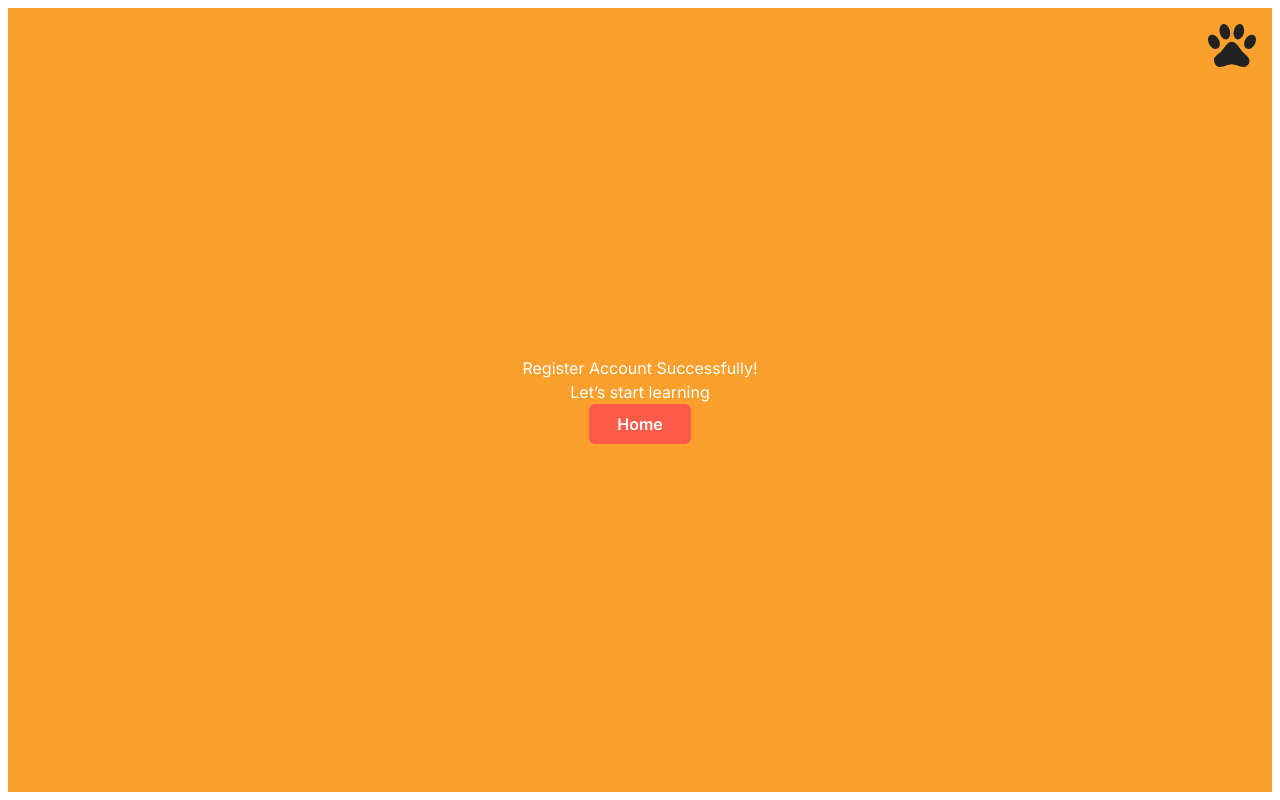
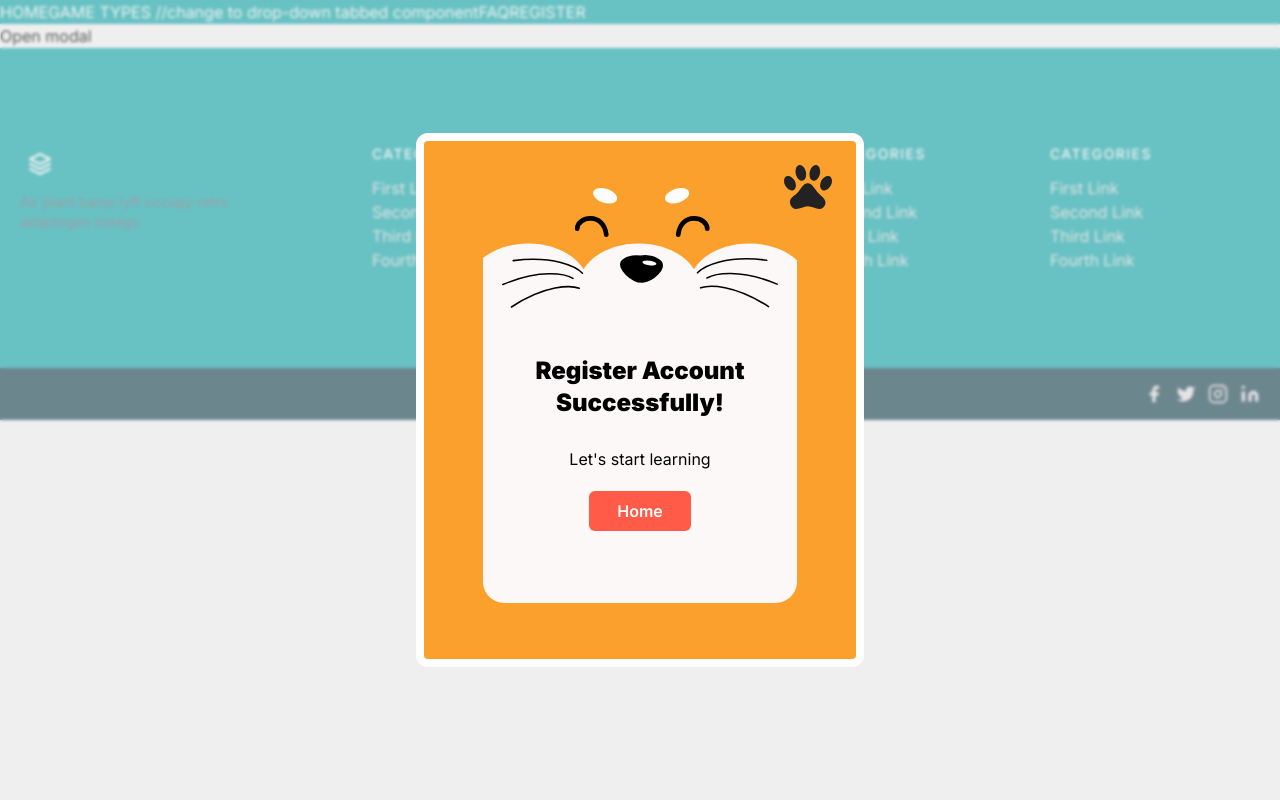
Before and after one commit to chingu-voyages/v42-geckos-team-22, a React (Vite) app: page / in a window 1280 px wide. Both pictures are taken after a click on the button "Open modal". Built offline with nearby package versions, Linux system fonts and the light colour scheme.

Commit message:
update ui

```diff
--- a/src/components/Modal.jsx
+++ b/src/components/Modal.jsx
@@ -1,4 +1,5 @@
 import React from "react";
+import { Link } from "react-router-dom";
 
 export default function Modal({ toggleModal, showModal }) {
   return (
@@ -12,27 +13,33 @@ export default function Modal({ toggleModal, showModal }) {
             onClick={(e) => {
               e.stopPropagation(); //allows modal to remain when click on
             }}
-            className=" flex h-full w-full flex-col items-center justify-center border-8 border-white bg-light-orange text-white "
+            className="sm:max-w-md relative flex h-full w-full flex-col items-center justify-center border-8 border-white bg-light-orange text-white sm:h-4/6 sm:w-7/12 rounded-xl"
           >
-            {/* <img
-              className="absolute bottom-12 w-4/5"
-              src="src/assets/mascot.svg"
-              alt="mascot"
-            /> */}
-            <p>Register Account Successfully!</p>
-            <p>Let’s start learning</p>
             <img
               src="src/assets/pawl.svg"
+              className="absolute right-6 top-6 w-12"
               alt="pawl"
-              className="absolute right-6 top-6 w-12"
               onClick={toggleModal}
-            ></img>
-            <button
-              className="border-3 rounded-md border-white bg-orange py-2 px-7 font-semibold"
-              onClick={toggleModal}
-            >
-              Home
-            </button>
+            />
+            <img
+              src="src/assets/mascot.svg"
+              className="absolute bottom-12 w-4/5 max-w-md sm:bottom-10 sm:max-w-sm p-4"
+              alt="mascot"
+            />
+            <div className="absolute bottom-32 z-50 flex flex-col items-center justify-center text-center text-black">
+              <p className="text-2xl font-black ">
+                Register Account <br /> Successfully!
+              </p>
+              <p className="mt-7 mb-5">Let's start learning</p>
+
+              <Link
+                className="border-3 rounded-md border-white bg-orange py-2 px-7 font-semibold text-white"
+                onClick={toggleModal}
+                to="/"
+              >
+                Home
+              </Link>
+            </div>
           </div>
         </div>
       )}
```
